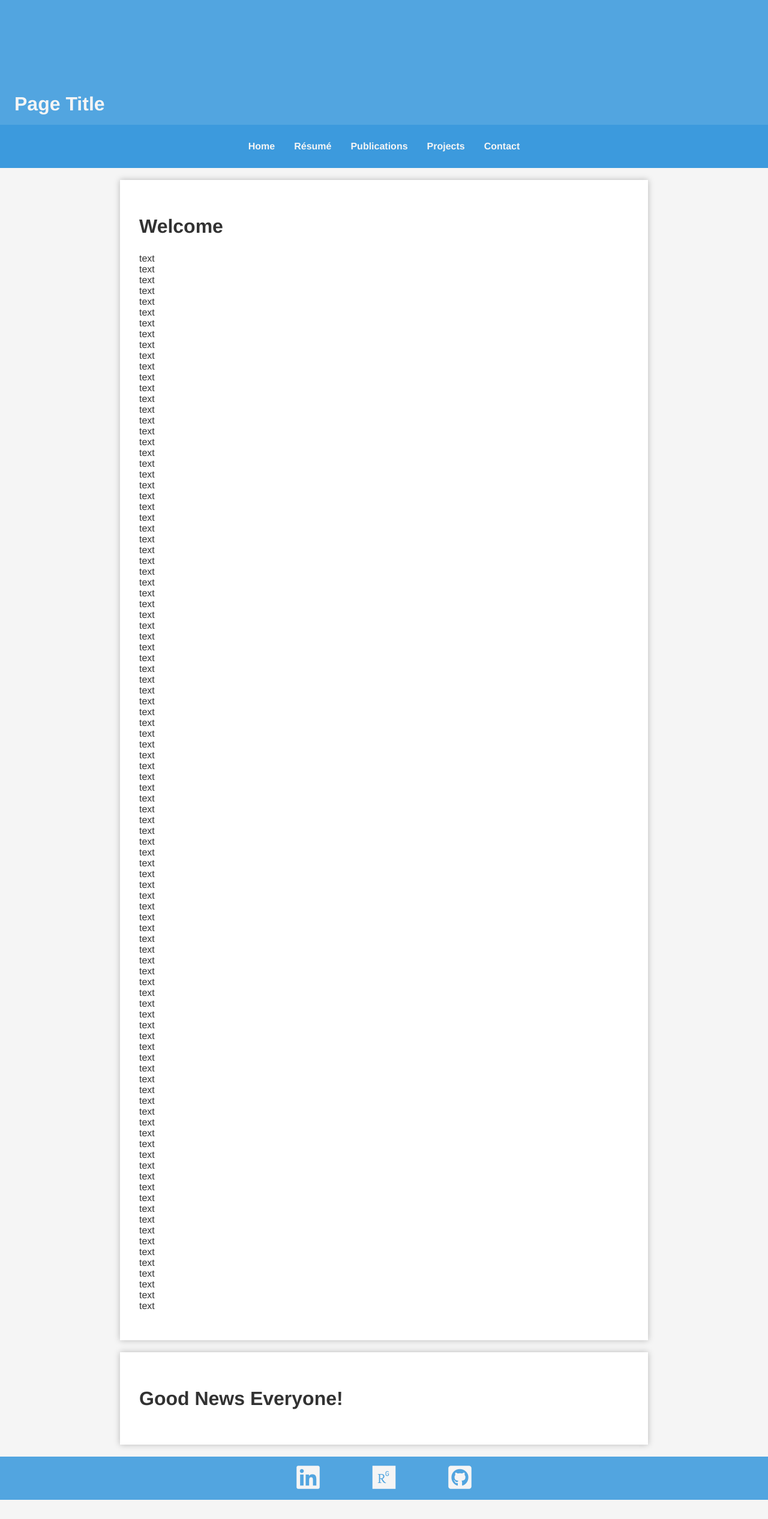
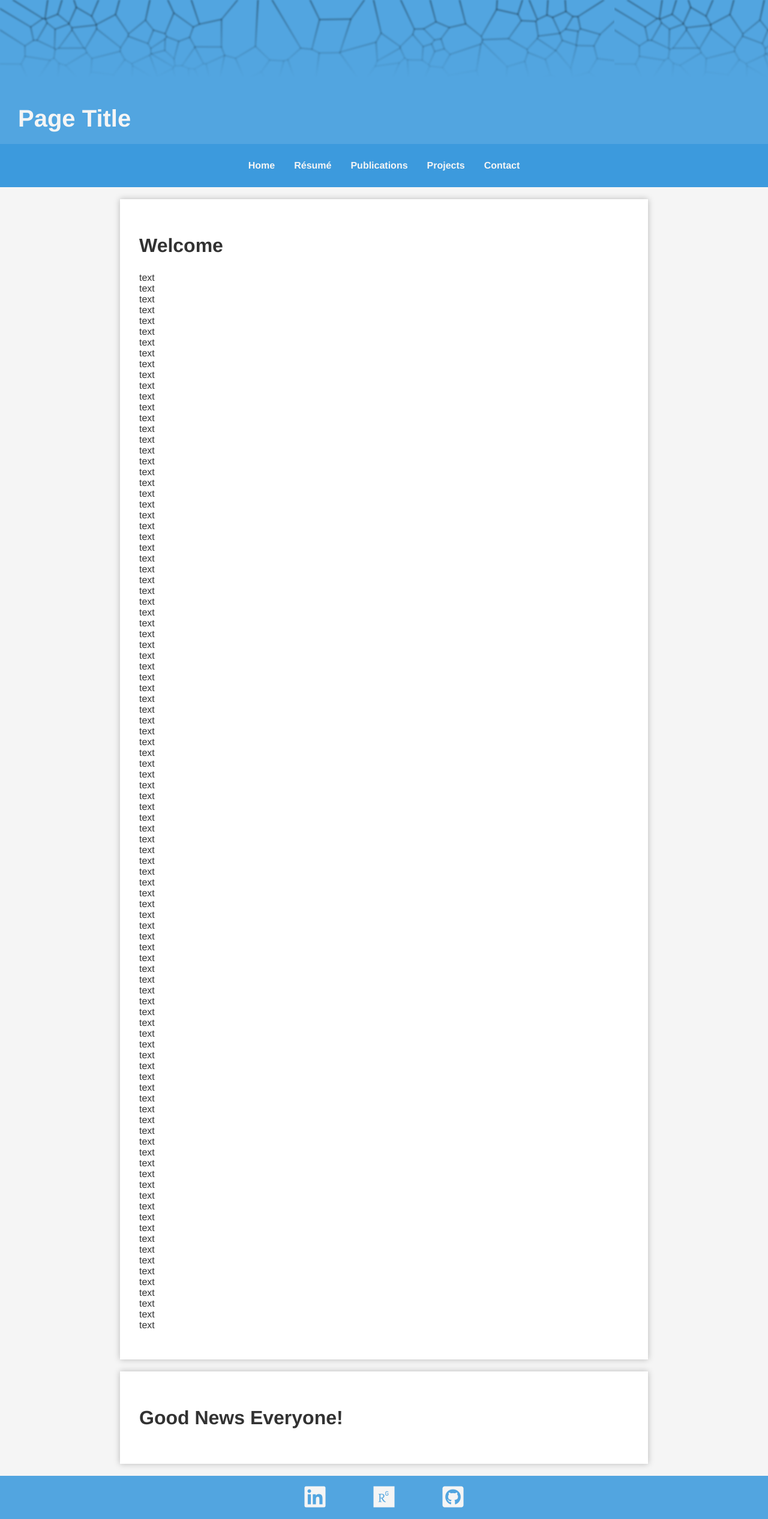
Before and after one commit to dmtveit/dmtveit.github.io, a Jekyll site: the page built from index.html, in a window 1280 px wide. Shown: the whole page at 60% size. Built offline with Jekyll 4.4.1, drawn with Linux system fonts in a browser that asks for light colours; before the commit the page ends 2500 px from its top, so only the background shows below that.

Commit message:
add header art

```diff
--- a/_layouts/default.html
+++ b/_layouts/default.html
@@ -8,9 +8,9 @@
 		<!-- fontawesome stylesheet -->
 		<link href="/fontawesome-free-5.15.1-web/css/all.css" rel="stylesheet">
 		<!-- favicon -->
-		<link rel="icon" type="image/png" href="/favicon48.png" sizes="48x48">
-		<link rel="icon" type="image/png" href="/favicon32.png" sizes="32x32">
-		<link rel="icon" type="image/png" href="/favicon16.png" sizes="16x16">
+		<link rel="icon" type="image/png" href="/images/favicon48.png" sizes="48x48">
+		<link rel="icon" type="image/png" href="/images/favicon32.png" sizes="32x32">
+		<link rel="icon" type="image/png" href="/images/favicon16.png" sizes="16x16">
 		<!-- JavaScript -->
 		<script type="text/javascript" src="/js/header.js" defer></script>
 	</head>
--- a/css/main.css
+++ b/css/main.css
@@ -1,8 +1,8 @@
 :root {
     /* font */
     --font: 'Helvetica', 'Arial', 'Sans-Serif';
-    --font-size-huge: 2.75rem;
-    --font-size-big: 2rem;
+    --font-size-huge: 2.5rem;
+    --font-size-large: 2rem;
     --font-size-medium: 1.5rem;
     --font-size-normal: 1rem;
     --font-size-small: 0.75rem;
@@ -23,7 +23,7 @@
     --width-wide: 100%;
     --width-narrow: 490px;
     /* height */
-    --height-top-header: 13rem;
+    --height-top-header: 15rem;/* 13 */
     --height-sticky-header: 4.5rem;
     --height-total-header: calc(var(--height-top-header) + var(--height-sticky-header));
     --height-bottom-footer: var(--height-top-header);
@@ -46,7 +46,7 @@ body {
     background-color: var(--color-body-background);
 }
 h1 {
-    font-size: var(--font-size-big);
+    font-size: var(--font-size-large);
     font-family: var(--font);
     color: var(--color-text);
 }
@@ -92,6 +92,7 @@ header {
     background-color: var(--color-header-background);
     /* position content inside header */
     position: relative;
+    background-image: url(/images/header_img.svg);
 }
 #sticky-header {
     /* sticky header size */
@@ -148,6 +149,7 @@ header nav ul li, footer nav ul li {
     margin: 0;
 }
 #header-title {
+    font-size: var(--font-size-huge);
     position: absolute;
     bottom: 0;
     left: 0;
```
Also changed, not shown: images/favicon.svg (renamed from favicon.svg), images/favicon16.png (renamed from favicon16.png), images/favicon32.png (renamed from favicon32.png), images/favicon48.png (renamed from favicon48.png), images/footer_img.svg (added), images/header_img.svg (added).
